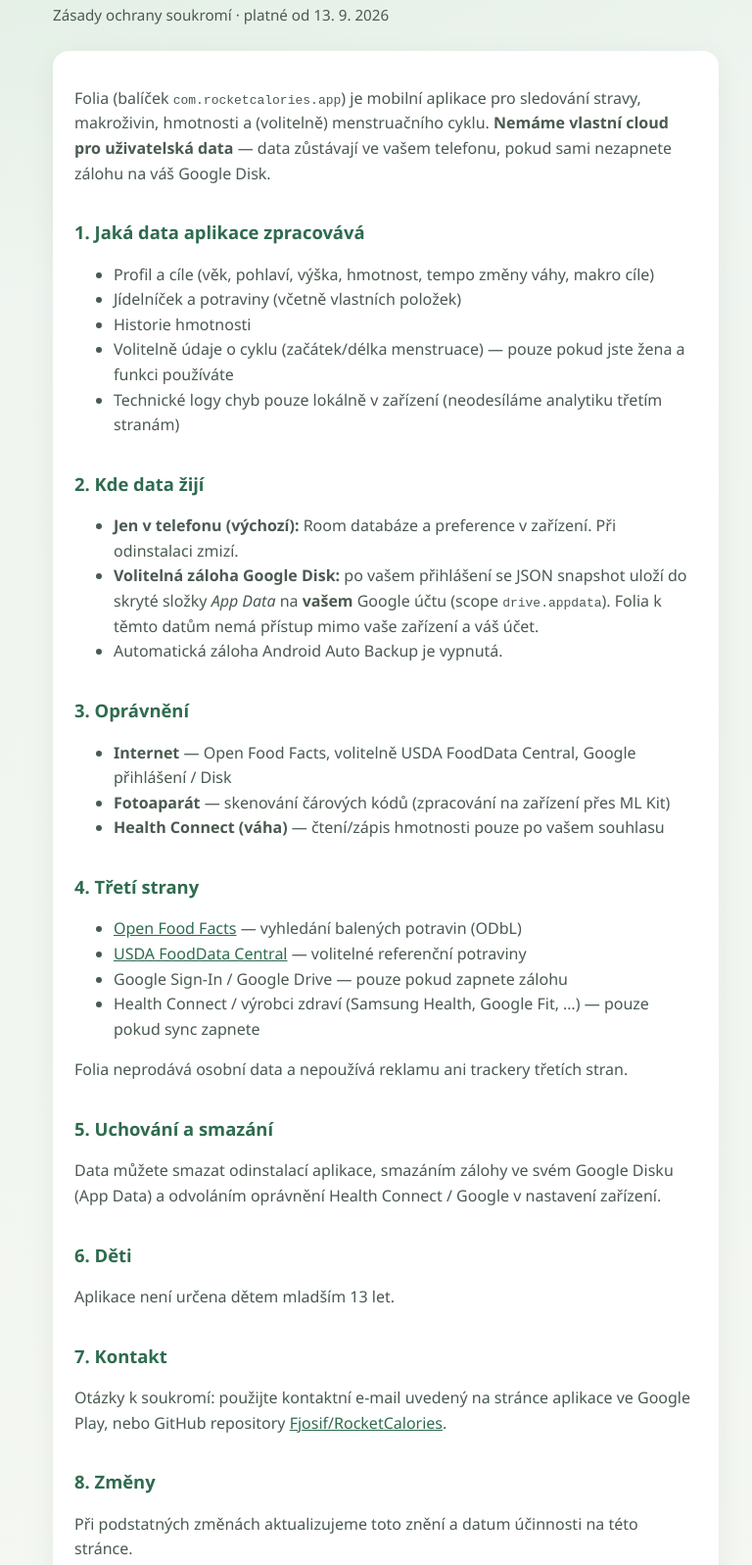
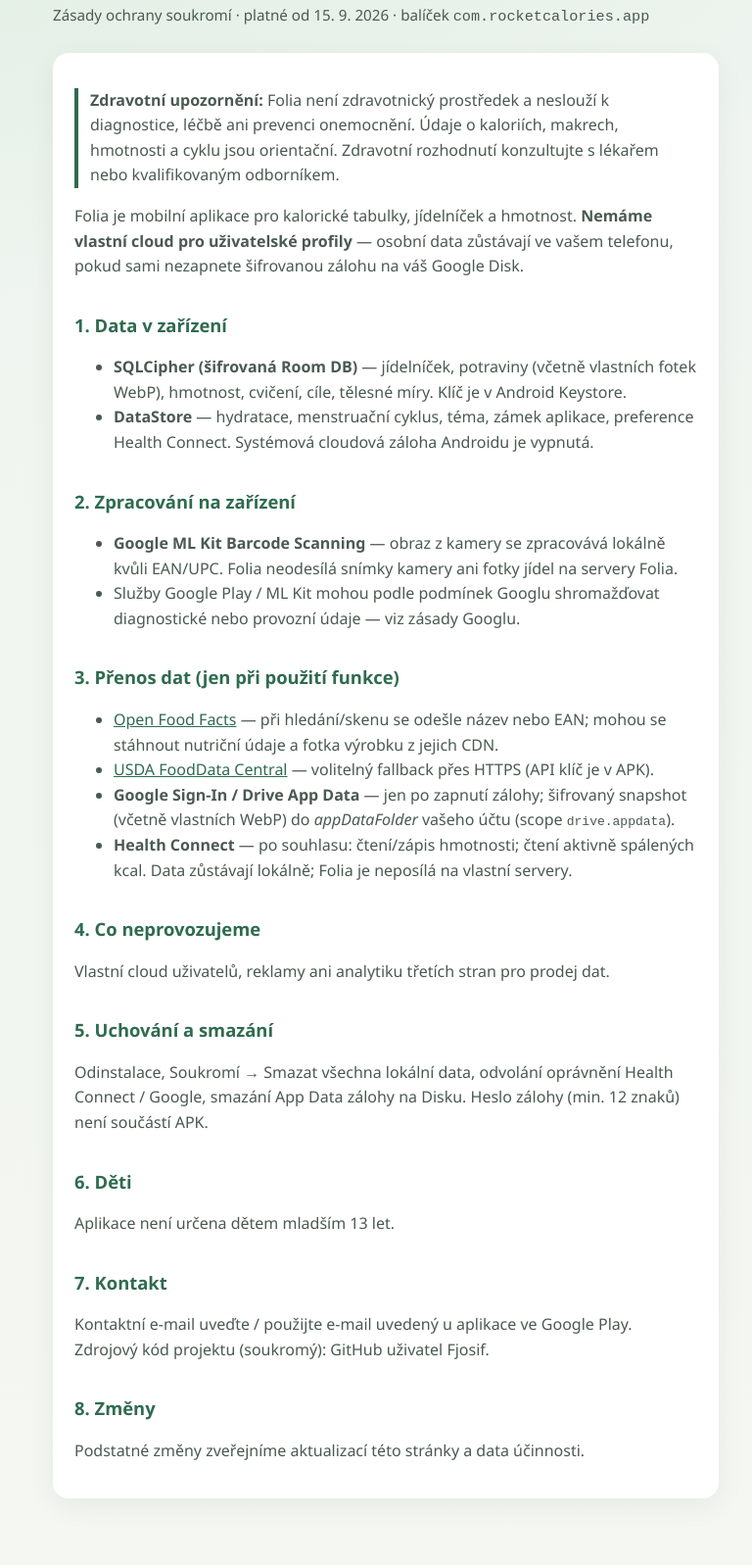
Before and after one commit to Fjosif/folia-privacy, a plain HTML site: page index.html in a window 1280 px wide. Shown: the part 111-1708 px from the top of the page at 98% size, without its empty margins (246-1014 px from the left). Drawn offline with Linux system fonts and the light colour scheme.

Commit message:
Align privacy policy with Folia Play disclosures

```diff
--- a/index.html
+++ b/index.html
@@ -5,13 +5,7 @@
   <meta name="viewport" content="width=device-width, initial-scale=1" />
   <title>Folia — Zásady ochrany soukromí</title>
   <style>
-    :root {
-      --bg: #f4f7f2;
-      --ink: #142018;
-      --muted: #4a5a50;
-      --accent: #2f6b4f;
-      --card: #ffffff;
-    }
+    :root { --bg:#f4f7f2; --ink:#142018; --muted:#4a5a50; --accent:#2f6b4f; --card:#fff; }
     * { box-sizing: border-box; }
     body {
       margin: 0;
@@ -21,11 +15,7 @@
       color: var(--ink);
       line-height: 1.6;
     }
-    main {
-      max-width: 720px;
-      margin: 0 auto;
-      padding: 48px 20px 80px;
-    }
+    main { max-width: 720px; margin: 0 auto; padding: 48px 20px 80px; }
     h1 { font-size: 2rem; margin: 0 0 8px; letter-spacing: -0.02em; }
     h2 { font-size: 1.15rem; margin-top: 2rem; color: var(--accent); }
     p, li { color: var(--muted); }
@@ -37,72 +27,62 @@
       box-shadow: 0 8px 30px rgba(20, 32, 24, 0.06);
     }
     a { color: var(--accent); }
+    .warn {
+      border-left: 4px solid var(--accent);
+      padding-left: 12px;
+      margin: 1rem 0;
+    }
   </style>
 </head>
 <body>
   <main>
     <h1>Folia</h1>
-    <p class="meta">Zásady ochrany soukromí · platné od 13. 9. 2026</p>
+    <p class="meta">Zásady ochrany soukromí · platné od 15. 9. 2026 · balíček <code>com.rocketcalories.app</code></p>
     <div class="card">
+      <div class="warn">
+        <p><strong>Zdravotní upozornění:</strong> Folia není zdravotnický prostředek a neslouží k diagnostice, léčbě ani prevenci onemocnění. Údaje o kaloriích, makrech, hmotnosti a cyklu jsou orientační. Zdravotní rozhodnutí konzultujte s lékařem nebo kvalifikovaným odborníkem.</p>
+      </div>
+
       <p>
-        Folia (balíček <code>com.rocketcalories.app</code>) je mobilní aplikace pro sledování
-        stravy, makroživin, hmotnosti a (volitelně) menstruačního cyklu.
-        <strong>Nemáme vlastní cloud pro uživatelská data</strong> — data zůstávají ve vašem telefonu,
-        pokud sami nezapnete zálohu na váš Google Disk.
+        Folia je mobilní aplikace pro kalorické tabulky, jídelníček a hmotnost.
+        <strong>Nemáme vlastní cloud pro uživatelské profily</strong> — osobní data zůstávají ve vašem telefonu,
+        pokud sami nezapnete šifrovanou zálohu na váš Google Disk.
       </p>
 
-      <h2>1. Jaká data aplikace zpracovává</h2>
+      <h2>1. Data v zařízení</h2>
       <ul>
-        <li>Profil a cíle (věk, pohlaví, výška, hmotnost, tempo změny váhy, makro cíle)</li>
-        <li>Jídelníček a potraviny (včetně vlastních položek)</li>
-        <li>Historie hmotnosti</li>
-        <li>Volitelně údaje o cyklu (začátek/délka menstruace) — pouze pokud jste žena a funkci používáte</li>
-        <li>Technické logy chyb pouze lokálně v zařízení (neodesíláme analytiku třetím stranám)</li>
+        <li><strong>SQLCipher (šifrovaná Room DB)</strong> — jídelníček, potraviny (včetně vlastních fotek WebP), hmotnost, cvičení, cíle, tělesné míry. Klíč je v Android Keystore.</li>
+        <li><strong>DataStore</strong> — hydratace, menstruační cyklus, téma, zámek aplikace, preference Health Connect. Systémová cloudová záloha Androidu je vypnutá.</li>
       </ul>
 
-      <h2>2. Kde data žijí</h2>
+      <h2>2. Zpracování na zařízení</h2>
       <ul>
-        <li><strong>Jen v telefonu (výchozí):</strong> Room databáze a preference v zařízení. Při odinstalaci zmizí.</li>
-        <li><strong>Volitelná záloha Google Disk:</strong> po vašem přihlášení se JSON snapshot uloží do skryté složky
-          <em>App Data</em> na <strong>vašem</strong> Google účtu (scope <code>drive.appdata</code>). Folia k těmto datům
-          nemá přístup mimo vaše zařízení a váš účet.</li>
-        <li>Automatická záloha Android Auto Backup je vypnutá.</li>
+        <li><strong>Google ML Kit Barcode Scanning</strong> — obraz z kamery se zpracovává lokálně kvůli EAN/UPC. Folia neodesílá snímky kamery ani fotky jídel na servery Folia.</li>
+        <li>Služby Google Play / ML Kit mohou podle podmínek Googlu shromažďovat diagnostické nebo provozní údaje — viz zásady Googlu.</li>
       </ul>
 
-      <h2>3. Oprávnění</h2>
+      <h2>3. Přenos dat (jen při použití funkce)</h2>
       <ul>
-        <li><strong>Internet</strong> — Open Food Facts, volitelně USDA FoodData Central, Google přihlášení / Disk</li>
-        <li><strong>Fotoaparát</strong> — skenování čárových kódů (zpracování na zařízení přes ML Kit)</li>
-        <li><strong>Health Connect (váha)</strong> — čtení/zápis hmotnosti pouze po vašem souhlasu</li>
+        <li><a href="https://world.openfoodfacts.org">Open Food Facts</a> — při hledání/skenu se odešle název nebo EAN; mohou se stáhnout nutriční údaje a fotka výrobku z jejich CDN.</li>
+        <li><a href="https://fdc.nal.usda.gov">USDA FoodData Central</a> — volitelný fallback přes HTTPS (API klíč je v APK).</li>
+        <li><strong>Google Sign-In / Drive App Data</strong> — jen po zapnutí zálohy; šifrovaný snapshot (včetně vlastních WebP) do <em>appDataFolder</em> vašeho účtu (scope <code>drive.appdata</code>).</li>
+        <li><strong>Health Connect</strong> — po souhlasu: čtení/zápis hmotnosti; čtení aktivně spálených kcal. Data zůstávají lokálně; Folia je neposílá na vlastní servery.</li>
       </ul>
 
-      <h2>4. Třetí strany</h2>
-      <ul>
-        <li><a href="https://world.openfoodfacts.org">Open Food Facts</a> — vyhledání balených potravin (ODbL)</li>
-        <li><a href="https://fdc.nal.usda.gov">USDA FoodData Central</a> — volitelné referenční potraviny</li>
-        <li>Google Sign-In / Google Drive — pouze pokud zapnete zálohu</li>
-        <li>Health Connect / výrobci zdraví (Samsung Health, Google Fit, …) — pouze pokud sync zapnete</li>
-      </ul>
-      <p>Folia neprodává osobní data a nepoužívá reklamu ani trackery třetích stran.</p>
+      <h2>4. Co neprovozujeme</h2>
+      <p>Vlastní cloud uživatelů, reklamy ani analytiku třetích stran pro prodej dat.</p>
 
       <h2>5. Uchování a smazání</h2>
-      <p>
-        Data můžete smazat odinstalací aplikace, smazáním zálohy ve svém Google Disku (App Data)
-        a odvoláním oprávnění Health Connect / Google v nastavení zařízení.
-      </p>
+      <p>Odinstalace, Soukromí → Smazat všechna lokální data, odvolání oprávnění Health Connect / Google, smazání App Data zálohy na Disku. Heslo zálohy (min. 12 znaků) není součástí APK.</p>
 
       <h2>6. Děti</h2>
       <p>Aplikace není určena dětem mladším 13 let.</p>
 
       <h2>7. Kontakt</h2>
-      <p>
-        Otázky k soukromí: použijte kontaktní e-mail uvedený na stránce aplikace ve Google Play,
-        nebo GitHub repository
-        <a href="https://github.com/Fjosif/RocketCalories">Fjosif/RocketCalories</a>.
-      </p>
+      <p>Kontaktní e-mail uveďte / použijte e-mail uvedený u aplikace ve Google Play. Zdrojový kód projektu (soukromý): GitHub uživatel Fjosif.</p>
 
       <h2>8. Změny</h2>
-      <p>Při podstatných změnách aktualizujeme toto znění a datum účinnosti na této stránce.</p>
+      <p>Podstatné změny zveřejníme aktualizací této stránky a data účinnosti.</p>
     </div>
   </main>
 </body>
```
